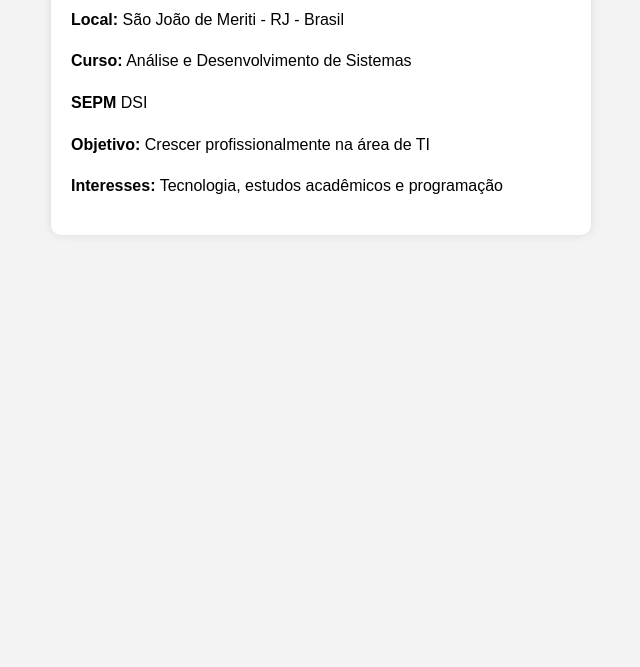
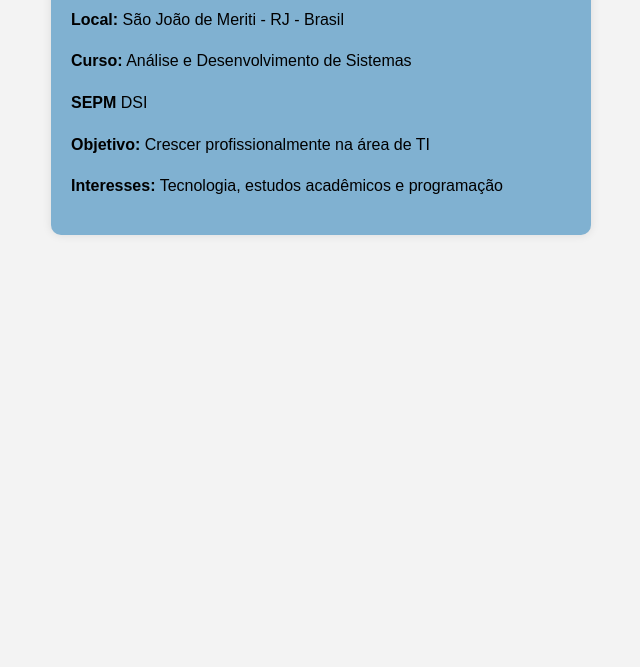
Before and after one commit to danielgilcastro/exerciciogit1, a plain HTML site: page policiais/groppo88529.html in a window 1280 px wide. Shown: the part 133-800 px from the top of the page, without its empty margins (319-959 px from the left). Drawn offline with Linux system fonts and the light colour scheme.

Commit message:
mudei fundo

```diff
--- a/policiais/groppo88529.html
+++ b/policiais/groppo88529.html
@@ -10,7 +10,7 @@
       margin: 40px;
     }
     .container {
-      background: white;
+      background: rgb(128, 177, 209);
       padding: 20px;
       border-radius: 10px;
       max-width: 500px;
```
